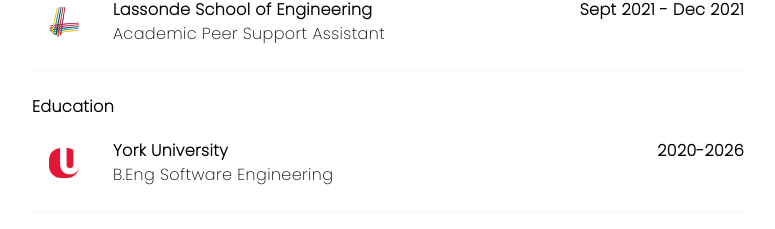
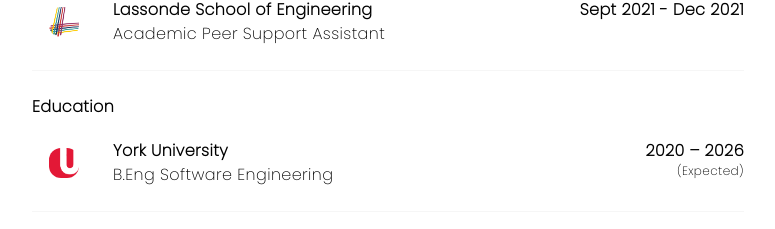
Before and after one commit to mouizahmed/portfolio, a Next.js app: page / in a window 1280 px wide. Shown: the part 775-1004 px from the top of the page, without its empty margins (252-1027 px from the left). Built offline with nearby package versions, Linux system fonts and the light colour scheme; no server answers.

Commit message:
add expected grad date

```diff
--- a/components/Education.jsx
+++ b/components/Education.jsx
@@ -21,7 +21,10 @@ const Education = () => {
                     </Grid>
                 </Grid>
                 <Grid item xs={2} sm={2} md={2} lg={2} xl={2} sx={{ textAlign: "right" }}>
-                    <h3>2020-2026</h3>
+                    <div>
+                        <h3>2020 – 2026</h3>
+                        <p className="m-0 text-xs">(Expected)</p>
+                    </div>
                 </Grid>
             </Grid>
         </div>
```
